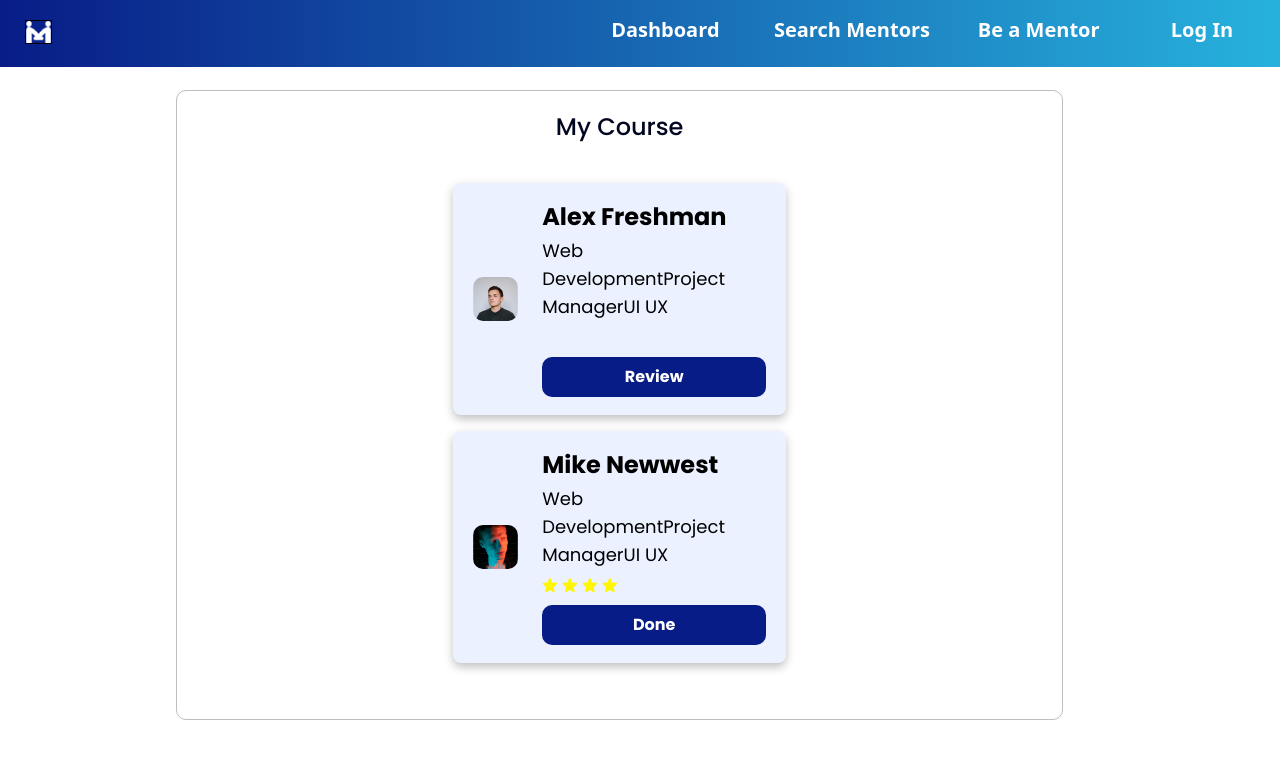
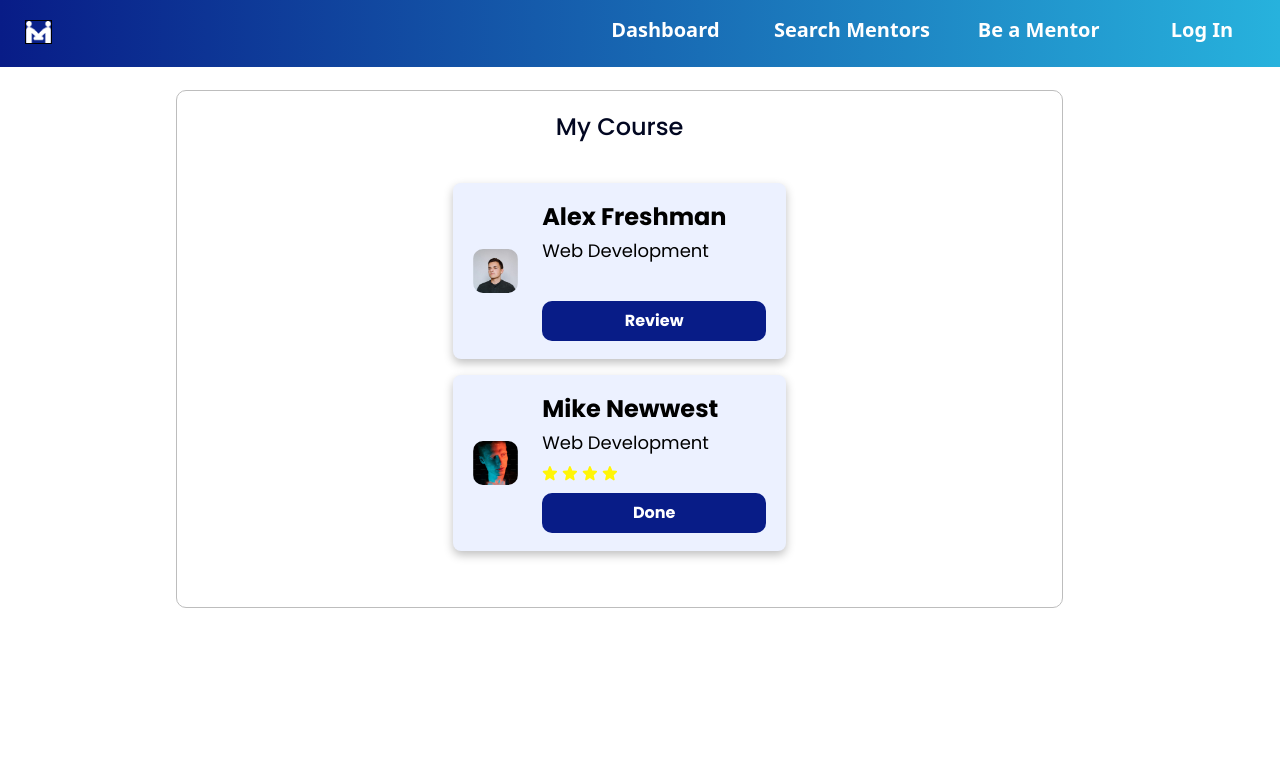
Before and after one commit to MentorKita/mentorkita-project, a React (Vite) app in the folder client/: page /courseUser in a window 1280 px wide. Shown: the top 758 px of the page. Built offline with nearby package versions, Linux system fonts and the light colour scheme.

Commit message:
menambahkan props courseUser

```diff
--- a/client/src/components/Fragments/MyMentorCard.jsx
+++ b/client/src/components/Fragments/MyMentorCard.jsx
@@ -4,7 +4,7 @@ import StarRating from "../Elements/starRating";
 import MentorReview from "./MentorReview";
 import mentors from "../../data/mentors";
 
-const MyMentorCard = ({ name, status, photo, rating, course, ratingBadge }) => {
+const MyMentorCard = ({ name, status, photo, rating, course, ratingBadge, courseUser }) => {
   const ratingInNumber = Number(rating);
   const [isReviewVisible, setIsReviewVisible] = useState(false);
 
@@ -32,7 +32,9 @@ const MyMentorCard = ({ name, status, photo, rating, course, ratingBadge }) => {
           {/* nama */}
           <p className="text-base font-bold lg:text-2xl">{name}</p>
           {/* course */}
-          <p className="text-[10px] font-normal mb-1 lg:text-lg">{course}</p>
+          <p className="text-[10px] font-normal mb-1 lg:text-lg">
+            {courseUser}
+          </p>
           {/* Rating */}
           <div className="h-4 mb-2">
             <div className={` ${status === "Done" ? "block" : "hidden"}`}>
@@ -67,6 +69,8 @@ MyMentorCard.propTypes = {
   photo: PropTypes.string,
   rating: PropTypes.string,
   course: PropTypes.string,
+  ratingBadge: PropTypes.string,
+  courseUser: PropTypes.string,
 };
 
 export default MyMentorCard;
--- a/client/src/pages/CourseUser.jsx
+++ b/client/src/pages/CourseUser.jsx
@@ -6,7 +6,7 @@ import MyMentorCard from "../components/Fragments/MyMentorCard";
 
 const CourseUser = () => {
   return (
-    <div >
+    <div>
       <Navbar />
       <div className="flex flex-col font-poppins min-h-screen">
         <div className="w-full h-[84px] flex pl-5 pt-6 pb-1 bg-gradient-to-r from-[#081C87] to-[#27B2DD] md:hidden"></div>
@@ -18,9 +18,10 @@ const CourseUser = () => {
           >
             <TitleH2 title="My Course" />
             <div className="w-full px-5 pb-10 mt-8">
+              {/* courseUser nanti di buatin variabel yang ngambil data cour user dari data user, untuk sekarang masih constant/declarative */}
               {/* my mentor */}
               {mentors.map((mentor) => (
-              <MyMentorCard key={mentor.id} {...mentor} />
+                <MyMentorCard key={mentor.id} courseUser={`Web Development`} {...mentor} />
               ))}
             </div>
           </section>
```
Lines whose indentation alone changed are shown as unchanged.
